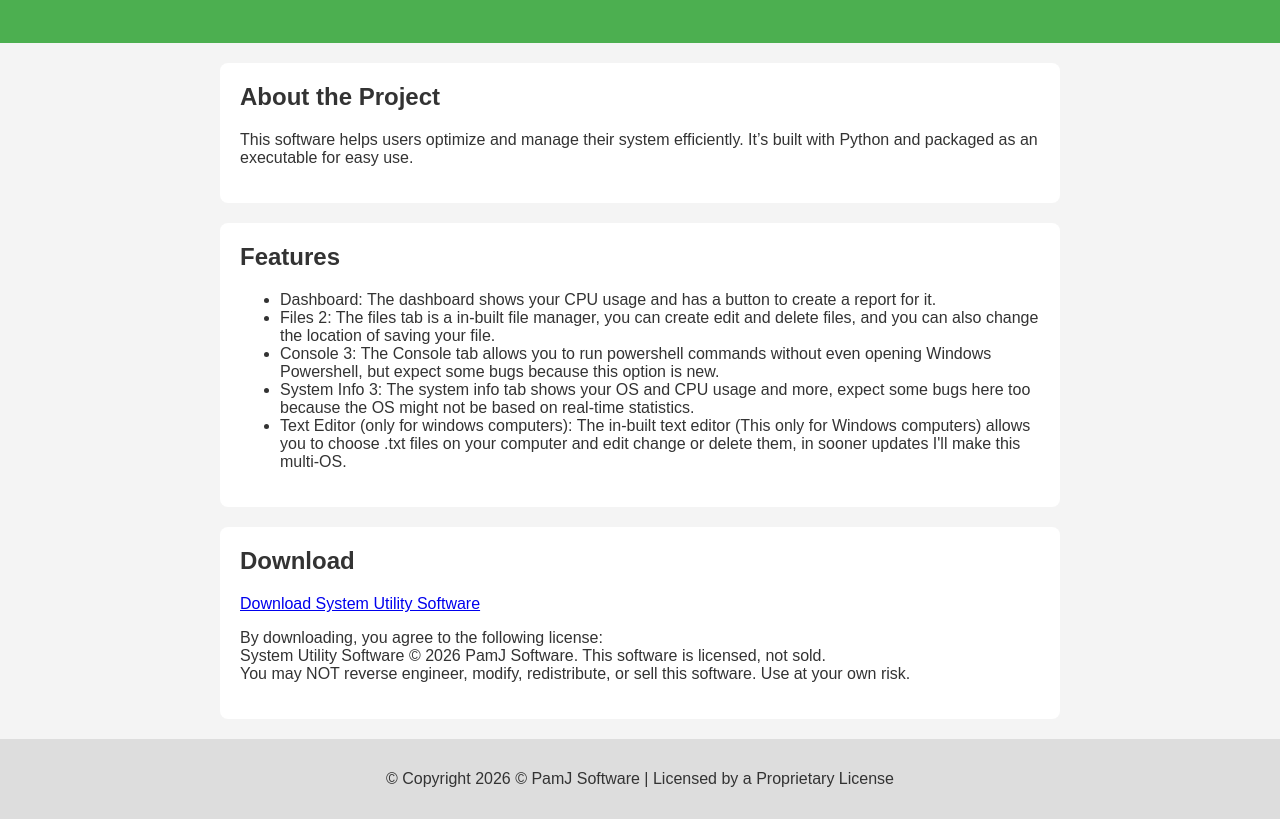
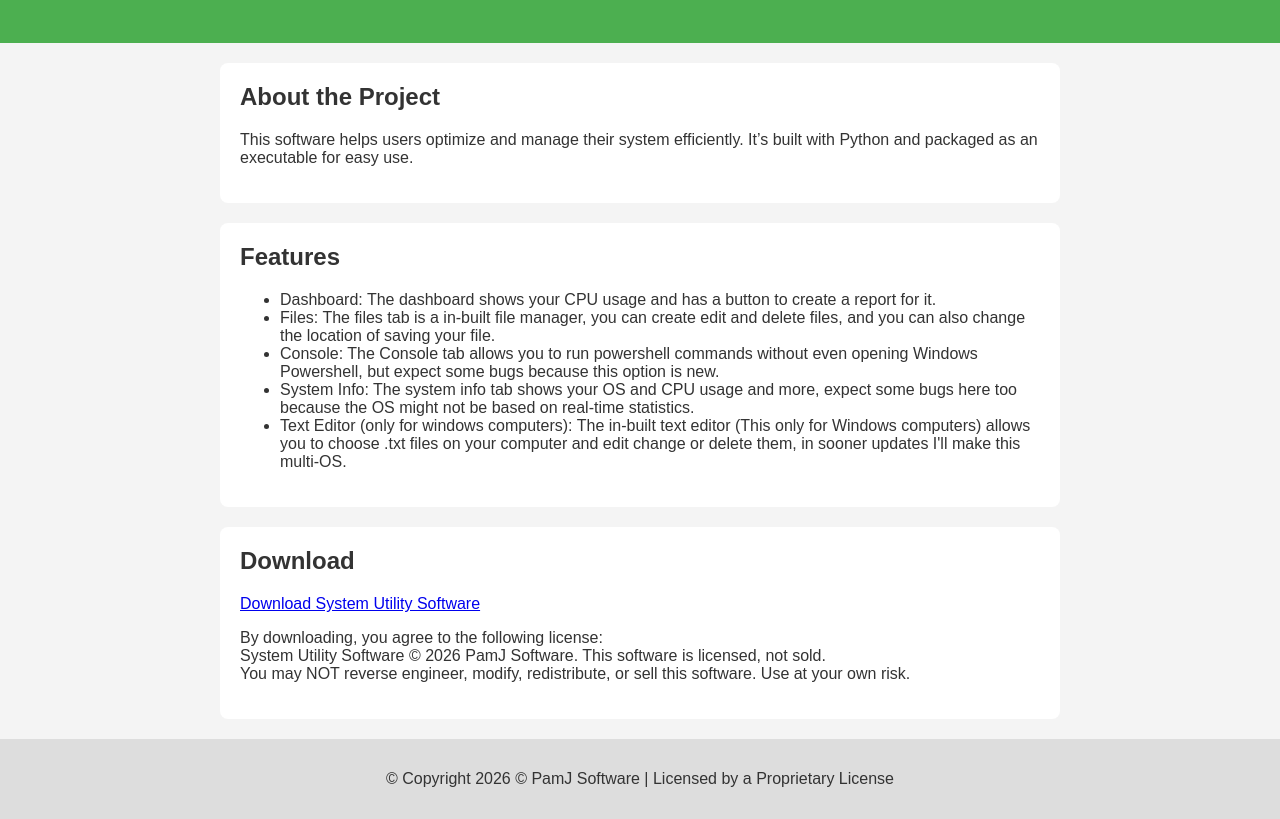
Before and after one commit to Pam687/System-Utility-Software, a plain HTML site: page index.html in a window 1280 px wide. Shown: the part 109-928 px from the top of the page. Drawn offline with Linux system fonts and the light colour scheme.

Commit message:
Update index.html

```diff
--- a/index.html
+++ b/index.html
@@ -21,9 +21,9 @@
         <h2>Features</h2>
         <ul>
             <li>Dashboard: The dashboard shows your CPU usage and has a button to create a report for it.</li>
-            <li>Files 2: The files tab is a in-built file manager, you can create edit and delete files, and you can also change the location of saving your file.</li>
-            <li>Console 3: The Console tab allows you to run powershell commands without even opening Windows Powershell, but expect some bugs because this option is new.</li>
-            <li>System Info 3: The system info tab shows your OS and CPU usage and more, expect some bugs here too because the OS might not be based on real-time statistics.</li>
+            <li>Files: The files tab is a in-built file manager, you can create edit and delete files, and you can also change the location of saving your file.</li>
+            <li>Console: The Console tab allows you to run powershell commands without even opening Windows Powershell, but expect some bugs because this option is new.</li>
+            <li>System Info: The system info tab shows your OS and CPU usage and more, expect some bugs here too because the OS might not be based on real-time statistics.</li>
             <li>Text Editor (only for windows computers): The in-built text editor (This only for Windows computers) allows you to choose .txt files on your computer and edit change or delete them, in sooner updates I'll make this multi-OS.</li>
         </ul>
     </section>
```
